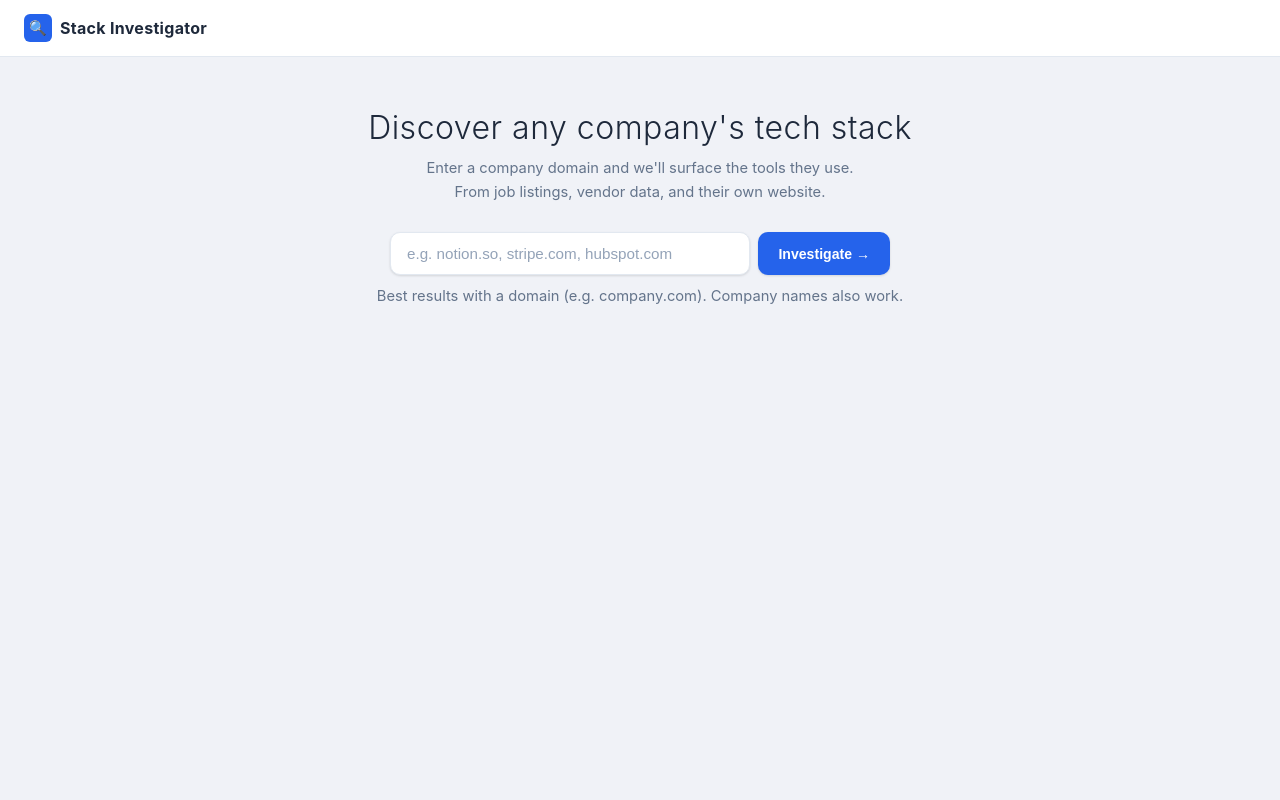
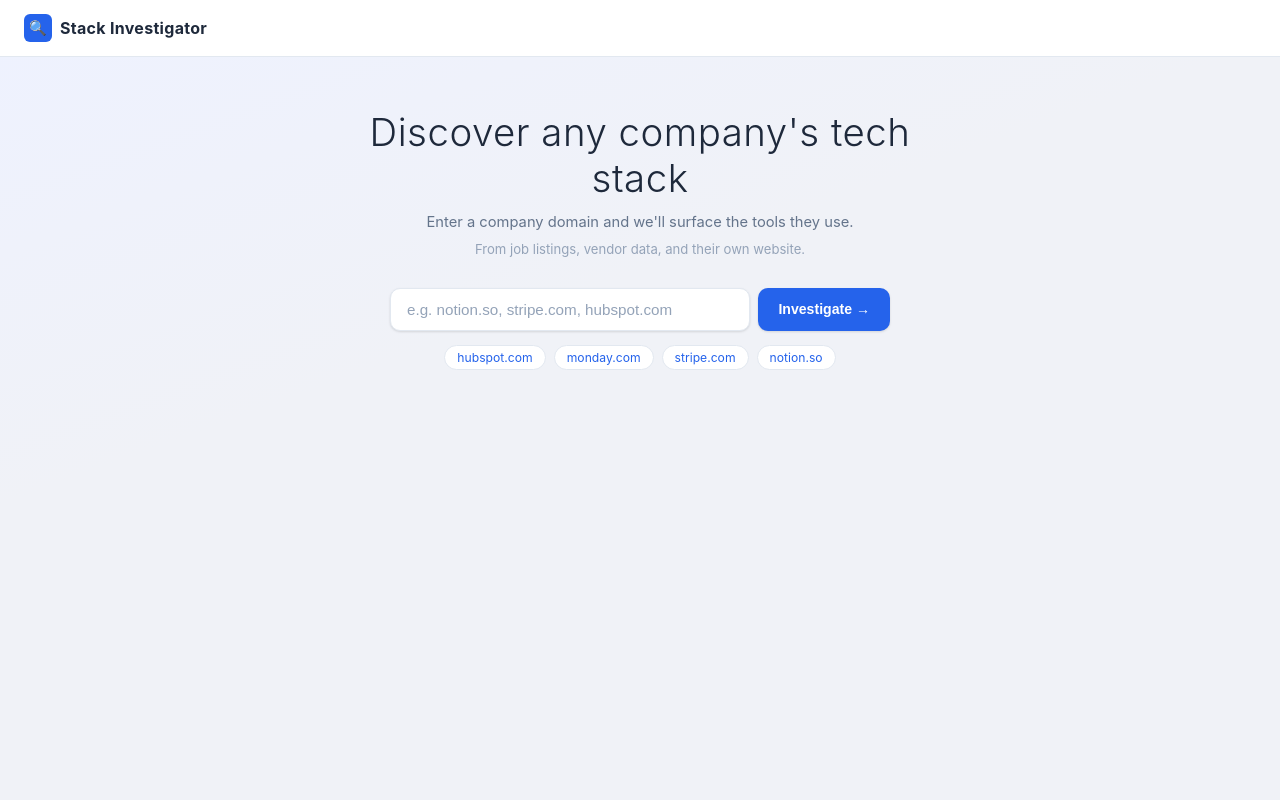
Before and after one commit to taliellenbogen-design/stack-investigator, a Flask app: page / in a window 1280 px wide. Run offline with Flask 3, Linux system fonts and the light colour scheme.

Commit message:
UX improvements: subtitle hierarchy, example chips, gradient bg

```diff
--- a/templates/index.html
+++ b/templates/index.html
@@ -24,7 +24,7 @@
     }
 
     body {
-      background: var(--bg);
+      background: linear-gradient(160deg, #eef2ff 0%, #f0f2f7 40%, #f0f2f7 100%);
       color: var(--text);
       font-family: var(--font);
       min-height: 100vh;
@@ -64,7 +64,7 @@
       text-align: center;
     }
     .hero h1 {
-      font-size: clamp(1.5rem, 4vw, 2rem);
+      font-size: clamp(1.8rem, 4vw, 2.4rem);
       font-weight: 300;
       letter-spacing: .5px;
       line-height: 1.2;
@@ -76,6 +76,12 @@
       font-size: .92rem;
       line-height: 1.6;
       margin-bottom: 28px;
+    }
+    .hero p .sub {
+      display: block;
+      font-size: .82rem;
+      color: #94a3b8;
+      margin-top: 4px;
     }
 
     /* ── Search form ── */
@@ -122,6 +128,27 @@
       color: #94a3b8;
       font-size: .76rem;
       margin-top: 10px;
+    }
+    .examples {
+      display: flex;
+      gap: 8px;
+      justify-content: center;
+      flex-wrap: wrap;
+      margin-top: 14px;
+    }
+    .example-chip {
+      background: var(--surface);
+      border: 1px solid var(--border);
+      border-radius: 20px;
+      color: var(--accent);
+      cursor: pointer;
+      font-size: .76rem;
+      padding: 4px 12px;
+      transition: background .15s, border-color .15s;
+    }
+    .example-chip:hover {
+      background: #eff6ff;
+      border-color: var(--accent);
     }
 
     /* ── Loading ── */
@@ -296,7 +323,7 @@
 
 <div class="hero">
   <h1>Discover any company's tech stack</h1>
-  <p>Enter a company domain and we'll surface the tools they use.<br>From job listings, vendor data, and their own website.</p>
+  <p>Enter a company domain and we'll surface the tools they use.<span class="sub">From job listings, vendor data, and their own website.</span></p>
   <form class="search-form" id="search-form">
     <input
       type="text"
@@ -308,7 +335,12 @@
     />
     <button type="submit" id="submit-btn">Investigate →</button>
   </form>
-  <p class="hint">Best results with a domain (e.g. company.com). Company names also work.</p>
+  <div class="examples">
+    <span class="example-chip" onclick="fillExample('hubspot.com')">hubspot.com</span>
+    <span class="example-chip" onclick="fillExample('monday.com')">monday.com</span>
+    <span class="example-chip" onclick="fillExample('stripe.com')">stripe.com</span>
+    <span class="example-chip" onclick="fillExample('notion.so')">notion.so</span>
+  </div>
 </div>
 
 <div id="loading">
@@ -321,6 +353,11 @@
 <div id="results"></div>
 
 <script>
+  function fillExample(domain) {
+    input.value = domain;
+    input.focus();
+  }
+
   const form      = document.getElementById('search-form');
   const input     = document.getElementById('company-input');
   const submitBtn = document.getElementById('submit-btn');
```
